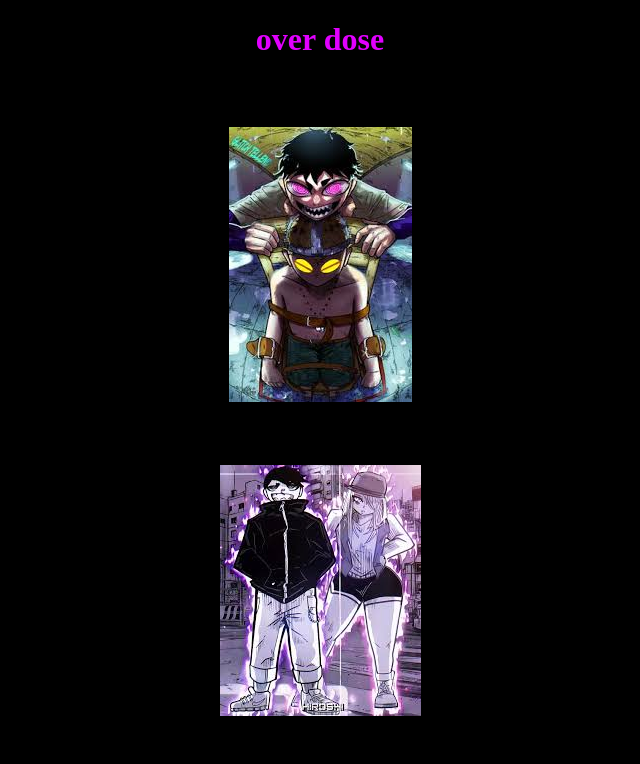
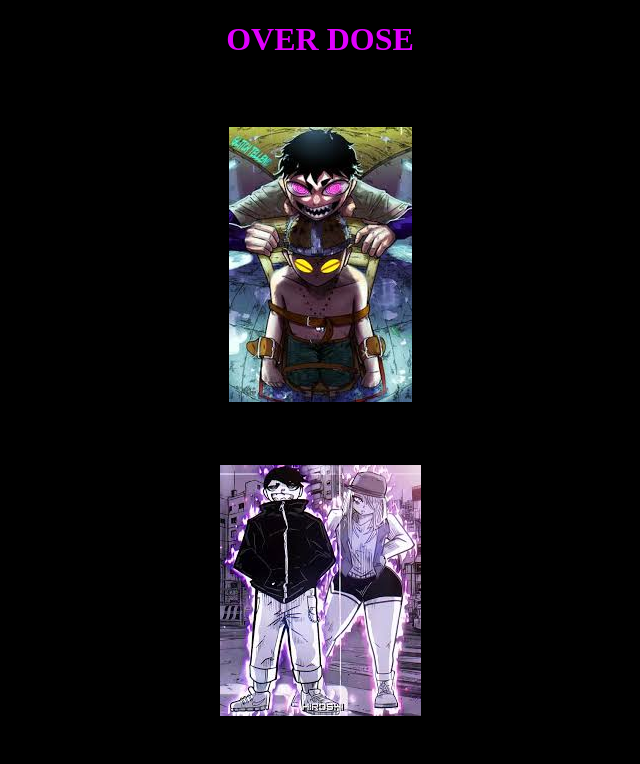
Before and after one commit to ichigogold/terceiro_tri_2c, a plain HTML site: page index.html in a window 1280 px wide. Shown: the whole page, without its empty margins (320-960 px from the left). Drawn offline with Linux system fonts and the light colour scheme.

Commit message:
letra grandes

```diff
--- a/index.html
+++ b/index.html
@@ -7,7 +7,7 @@
     <title>Sense Life</title>
 </head>
 <body>
-    <h1>over dose</h1>
+    <h1>OVER DOSE</h1>
     <h2>Melhores amigos</h2>
     <p><img id="imal" src="k.jpeg"></p>
     <h3>Fé nas maluca</h3>
```
